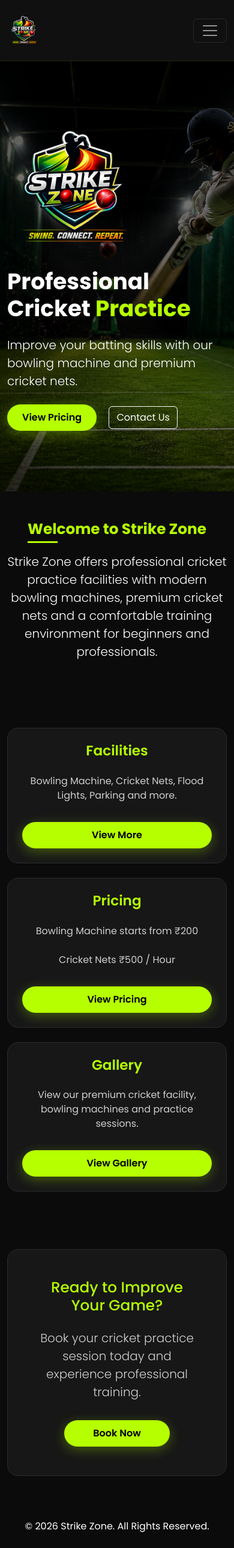
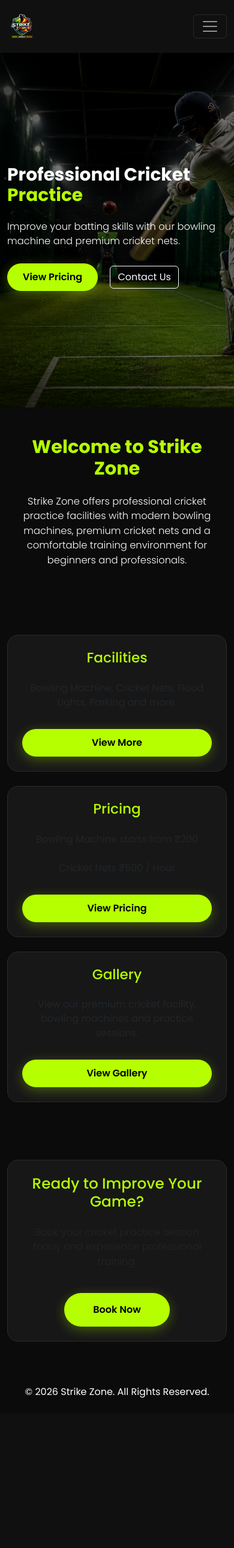
Before and after one commit to sukumar001reddyp-creator/strike-zone, a Flask app: page / in a window 390 px wide. Shown: the whole page at 60% size. After the commit the page ends 2330 px from the top, so only its background shows below. Run offline with Flask 3, Linux system fonts and the light colour scheme; some libraries are stand-ins or nearby versions.

Commit message:
Updated base.html for mobile responsiveness

```diff
--- a/templates/base.html
+++ b/templates/base.html
@@ -5,7 +5,7 @@
     <title>Strike Zone | Cricket Nets & Bowling Machine</title>
 
     <!-- Google Font -->
-    <link href="https://fonts.googleapis.com/css2?family=Poppins:wght@300;400;500;600;700&amp;display=swap" rel="stylesheet">
+    <link href="https://fonts.googleapis.com/css2?family=Poppins:wght@300;400;500;600;700&display=swap" rel="stylesheet">
 
     <!-- Bootstrap -->
     <link href="https://cdn.jsdelivr.net/npm/bootstrap@5.3.7/dist/css/bootstrap.min.css" rel="stylesheet">
@@ -40,42 +40,59 @@
         .navbar{
             background: rgba(17,17,17,0.98);
             backdrop-filter: blur(12px);
-            padding:18px 0;
-            border-bottom: 1px solid rgba(182,255,0,0.1);
+            padding:15px 0;
         }
 
         .navbar-brand{
             color:#B6FF00 !important;
             font-weight:700;
-            font-size:32px;
+            font-size:26px;
             letter-spacing: -1px;
+        }
+
+        /* Responsive Headings - Mobile First */
+        h1, .display-3, .display-4 {
+            font-size: 1.85rem !important;     /* Mobile lo chinnaga */
+            line-height: 1.15;
+        }
+
+        .lead {
+            font-size: 1.02rem !important;
+        }
+
+        .section-title {
+            color:#B6FF00;
+            font-weight:700;
+            font-size: 1.9rem !important;
+            position: relative;
+            display: inline-block;
+        }
+
+        /* Desktop lo peddaga */
+        @media (min-width: 768px) {
+            h1, .display-3, .display-4 {
+                font-size: 3.2rem !important;
+            }
+            .lead {
+                font-size: 1.25rem !important;
+            }
+            .section-title {
+                font-size: 2.7rem !important;
+            }
+            .navbar-brand {
+                font-size: 32px;
+            }
         }
 
         .nav-link{
             color:#ddd !important;
-            margin-left:18px;
+            margin-left:16px;
             font-weight:500;
             transition:all .3s ease;
-            position: relative;
         }
 
         .nav-link:hover{
             color:#B6FF00 !important;
-        }
-
-        .nav-link::after{
-            content:'';
-            position:absolute;
-            width:0;
-            height:2px;
-            bottom:-5px;
-            left:0;
-            background:var(--primary);
-            transition:width .3s ease;
-        }
-
-        .nav-link:hover::after{
-            width:100%;
         }
 
         .btn-book{
@@ -83,33 +100,14 @@
             color:#000;
             border:none;
             border-radius:50px;
-            padding:12px 32px;
+            padding:11px 26px;
             font-weight:600;
             box-shadow:0 5px 20px rgba(182,255,0,0.3);
-            transition:all .3s ease;
         }
 
         .btn-book:hover{
             background:#d2ff4d;
             transform:translateY(-3px);
-            box-shadow:0 10px 30px rgba(182,255,0,0.4);
-        }
-
-        .section-title{
-            color:#B6FF00;
-            font-weight:700;
-            position: relative;
-            display: inline-block;
-        }
-
-        .section-title:after{
-            content:'';
-            position:absolute;
-            width:50px;
-            height:3px;
-            background:#B6FF00;
-            bottom:-8px;
-            left:0;
         }
 
         /* Cards */
@@ -117,7 +115,6 @@
             background:#171717;
             border:1px solid #2b2b2b;
             border-radius:18px;
-    color:#ffffff;
             transition:.3s;
         }
 
@@ -130,47 +127,6 @@
         .text-secondary{
             color:#cfcfcf !important;
         }
-
-        .table{
-            margin-bottom:0;
-        }
-
-        .table th{
-            color:#B6FF00;
-            font-weight:600;
-        }
-
-        .table td, .table th{
-            background:#171717 !important;
-            border-color:#2d2d2d !important;
-            padding:15px;
-        }
-
-        .card h1{
-            font-size:42px;
-            font-weight:700;
-        }
-
-        .card h3{
-            font-weight:600;
-        }
-
-        .card p{
-            color:#cfcfcf;
-        }
-        .btn-book{
-    background:#B6FF00;
-    color:#000;
-    padding:10px 25px;
-    border-radius:30px;
-    font-weight:600;
-    text-decoration:none;
-}
-
-.btn-book:hover{
-    background:#d8ff4d;
-    color:#000;
-}
     </style>
 </head>
 
--- a/templates/index.html
+++ b/templates/index.html
@@ -7,7 +7,7 @@
     <div class="container">
 
         <a class="navbar-brand" href="/">
-            <img src="{{ url_for('static', filename='images/logo.png') }}" height="55" alt="Strike Zone">
+            <img src="{{ url_for('static', filename='images/logo.png') }}" height="48" alt="Strike Zone">
         </a>
 
         <button class="navbar-toggler" type="button" data-bs-toggle="collapse" data-bs-target="#navbar">
@@ -53,13 +53,11 @@
 
 <!-- Hero Section -->
 <section class="container-fluid px-0">
-
     <div class="position-relative">
-
         <!-- Hero Image -->
         <img src="{{ url_for('static', filename='images/hero.png') }}"
              class="img-fluid w-100"
-             style="height:85vh; object-fit:cover;"
+             style="height:70vh; min-height:480px; object-fit:cover;"
              alt="Strike Zone">
 
         <!-- Overlay -->
@@ -67,181 +65,119 @@
              style="background:rgba(0,0,0,.55);">
 
             <div class="container">
-
                 <div class="row">
-
-                    <div class="col-lg-6">
+                    <div class="col-lg-7 col-md-9">
 
                         <!-- Logo -->
                         <img src="{{ url_for('static', filename='images/logo.png') }}"
-                             width="220"
-                             class="mb-4">
+                             width="180" class="mb-4 d-none d-md-block">
 
-                        <h1 class="display-3 fw-bold">
+                        <h1 class="display-4 display-md-3 fw-bold">
                             Professional Cricket
                             <span style="color:#B6FF00;">Practice</span>
                         </h1>
 
-                        <p class="lead my-4">
+                        <p class="lead my-4 fs-5 fs-md-4">
                             Improve your batting skills with our bowling machine
                             and premium cricket nets.
                         </p>
 
-                        <a href="/pricing" class="btn btn-book me-3">
+                        <a href="/pricing" class="btn btn-book me-3 mb-2 mb-md-0">
                             View Pricing
                         </a>
 
-                        <a href="/contact" class="btn btn-outline-light">
+                        <a href="/contact" class="btn btn-outline-light mb-2 mb-md-0">
                             Contact Us
                         </a>
 
                     </div>
+                </div>
+            </div>
+        </div>
+    </div>
+</section>
 
-                </div>
-
-            </div>
-
-        </div>
-
-    </div>
-
-</section>
 <!-- About -->
 <section class="py-5">
-
     <div class="container text-center">
-
-        <h2 class="section-title mb-4">
-            Welcome to Strike Zone
-        </h2>
-
-        <p class="lead">
-
+        <h2 class="section-title mb-4">Welcome to Strike Zone</h2>
+        <p class="lead mx-auto" style="max-width: 800px; font-size:1.05rem;">
             Strike Zone offers professional cricket practice facilities with modern bowling machines,
             premium cricket nets and a comfortable training environment for beginners and professionals.
-
         </p>
-
     </div>
-
 </section>
 
 <!-- Quick Preview -->
 <section class="py-5">
-
     <div class="container">
-
         <div class="row g-4">
-
             <div class="col-md-4">
-
-                <div class="card text-center p-4 h-100">
-
+                <div class="card text-center p-4 p-md-5 h-100">
                     <h3 style="color:#B6FF00;">Facilities</h3>
-
                     <p class="mt-3">
                         Bowling Machine, Cricket Nets, Flood Lights,
                         Parking and more.
                     </p>
-
                     <a href="/facilities" class="btn btn-book mt-3">
                         View More
                     </a>
-
                 </div>
-
             </div>
 
             <div class="col-md-4">
-
-                <div class="card text-center p-4 h-100">
-
+                <div class="card text-center p-4 p-md-5 h-100">
                     <h3 style="color:#B6FF00;">Pricing</h3>
-
                     <p class="mt-3">
-
-                        Bowling Machine starts from ₹200
-
-                        <br><br>
-
+                        Bowling Machine starts from ₹200<br><br>
                         Cricket Nets ₹500 / Hour
-
                     </p>
-
                     <a href="/pricing" class="btn btn-book mt-3">
                         View Pricing
                     </a>
-
                 </div>
-
             </div>
 
             <div class="col-md-4">
-
-                <div class="card text-center p-4 h-100">
-
+                <div class="card text-center p-4 p-md-5 h-100">
                     <h3 style="color:#B6FF00;">Gallery</h3>
-
                     <p class="mt-3">
-
                         View our premium cricket facility,
                         bowling machines and practice sessions.
-
                     </p>
-
                     <a href="/gallery" class="btn btn-book mt-3">
                         View Gallery
                     </a>
-
                 </div>
-
             </div>
-
         </div>
-
     </div>
-
 </section>
 
 <!-- CTA -->
 <section class="py-5">
-
     <div class="container">
-
-        <div class="card text-center p-5">
-
-            <h2 style="color:#B6FF00;">
-                Ready to Improve Your Game?
-            </h2>
-
+        <div class="card text-center p-4 p-md-5">
+            <h2 style="color:#B6FF00;">Ready to Improve Your Game?</h2>
             <p class="lead mt-3">
-
                 Book your cricket practice session today and experience professional training.
-
             </p>
-
-            <div class="mt-3">
-
-                <a href="/contact" class="btn btn-book px-5">
+            <div class="mt-4">
+                <a href="/contact" class="btn btn-book px-5 py-3">
                     Book Now
                 </a>
-
             </div>
-
         </div>
-
     </div>
-
 </section>
 
 <!-- Footer -->
-
 <footer class="text-center py-4">
-
-    <p class="mb-0">
-        © 2026 Strike Zone. All Rights Reserved.
-    </p>
-
+    <div class="container">
+        <p class="mb-0">
+            © 2026 Strike Zone. All Rights Reserved.
+        </p>
+    </div>
 </footer>
 
 {% endblock %}
```
Lines whose indentation alone changed are shown as unchanged.
